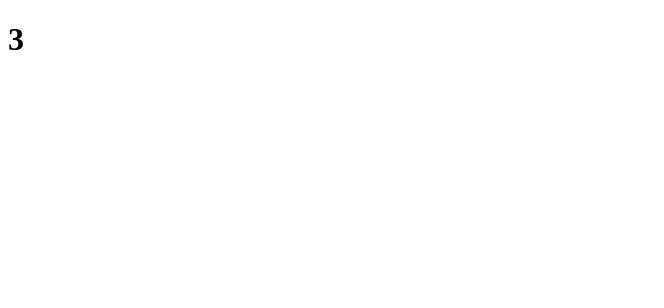
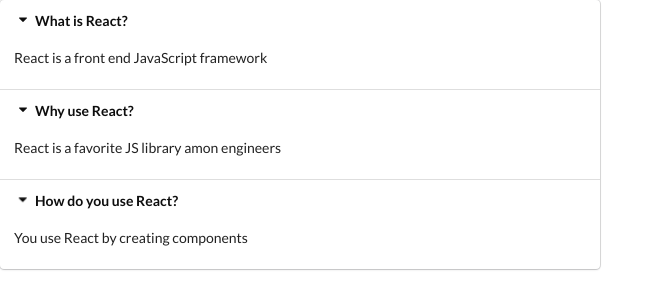
Before and after one commit to victoriabarbero88/UdemyReactReduxWidgets, a React (Create React App) app: page / in a window 1280 px wide. Shown: the top 308 px of the page, without its empty margins (0-664 px from the left). Built offline with nearby package versions, Linux system fonts and the light colour scheme.

Commit message:
Building and styling the Accordion

```diff
--- a/public/index.html
+++ b/public/index.html
@@ -10,6 +10,7 @@
       content="Web site created using create-react-app"
     />
     <link rel="apple-touch-icon" href="%PUBLIC_URL%/logo192.png" />
+    <link rel="stylesheet" href="https://cdnjs.cloudflare.com/ajax/libs/semantic-ui/2.4.1/semantic.min.css" />
     <!--
       manifest.json provides metadata used when your web app is installed on a
       user's mobile device or desktop. See https://developers.google.com/web/fundamentals/web-app-manifest/
--- a/src/App.js
+++ b/src/App.js
@@ -8,7 +8,7 @@
   },
   {
     title: "Why use React?",
-    content: "React isa a favorite JS library amon engineers",
+    content: "React is a favorite JS library amon engineers",
   },
   {
     title: "How do you use React?",
--- a/src/components/Accordion.js
+++ b/src/components/Accordion.js
@@ -1,7 +1,20 @@
 import React from "react";
 
 const Accordion = ({ items }) => {
-  return <h1>{items.length}</h1>;
+  const renderedItems = items.map((item) => {
+    return (
+      <React.Fragment key={item.title}>
+        <div className="title active">
+          <i className="dropdown icon"></i>
+          {item.title}
+        </div>
+        <div className="content active">
+          <p>{item.content}</p>
+        </div>
+      </React.Fragment>
+    );
+  });
+  return <div className="ui styled accordion">{renderedItems}</div>;
 };
 
 export default Accordion;
```
